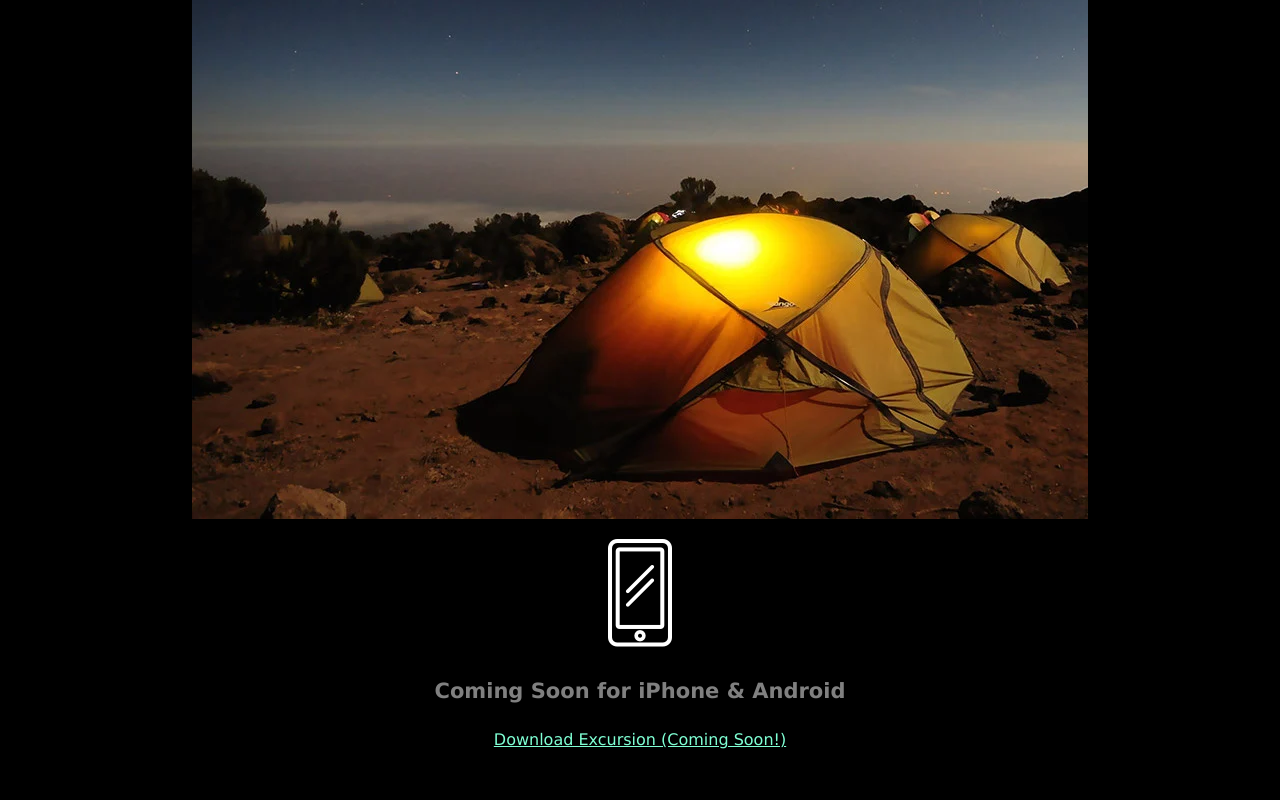
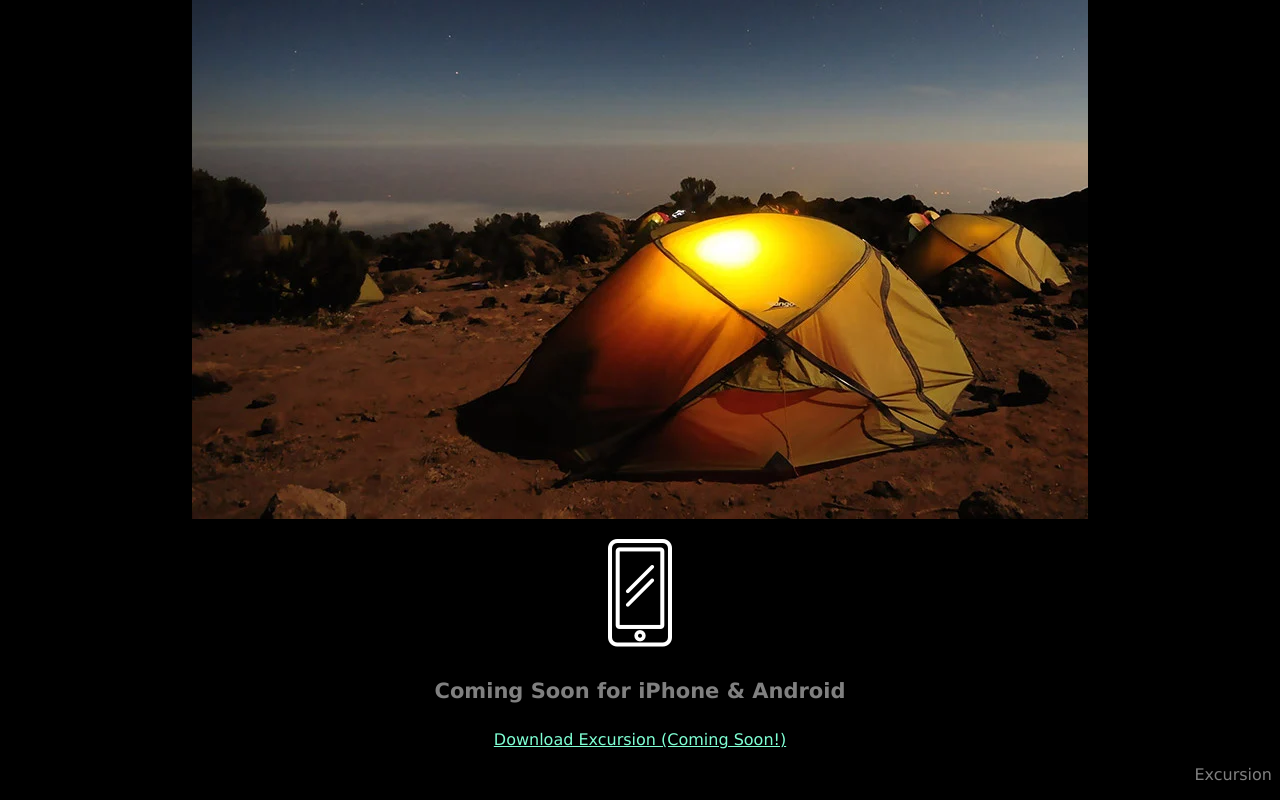
Before and after one commit to saintmodels21/excursion, a plain HTML site: page index.html in a window 1280 px wide. Shown: the part 493-1293 px from the top of the page. Before the commit the page ends 1258 px from the top, so only its background shows below. Drawn offline with Linux system fonts and the light colour scheme.

Commit message:
Final push

```diff
--- a/index.html
+++ b/index.html
@@ -19,5 +19,6 @@
 <p><img src="resources/images/phone_excursion.png"></p>
 <h4 class="header--sub-header">Coming Soon for iPhone & Android </h4>
 <p><a class="link--cta" href="#">Download Excursion (Coming Soon!)</a></p>
+<p class="footer--copywrite">Excursion</a></p>
 </body>
 </html>
--- a/resources/css/style.css
+++ b/resources/css/style.css
@@ -23,3 +23,9 @@ color: gray;
     font-size: 16px;
     color: aquamarine;
 }
+/* FOOTER */
+.footer--copywrite {
+    font-size: 16px;
+    color: gray;
+    text-align: right;
+}
```
